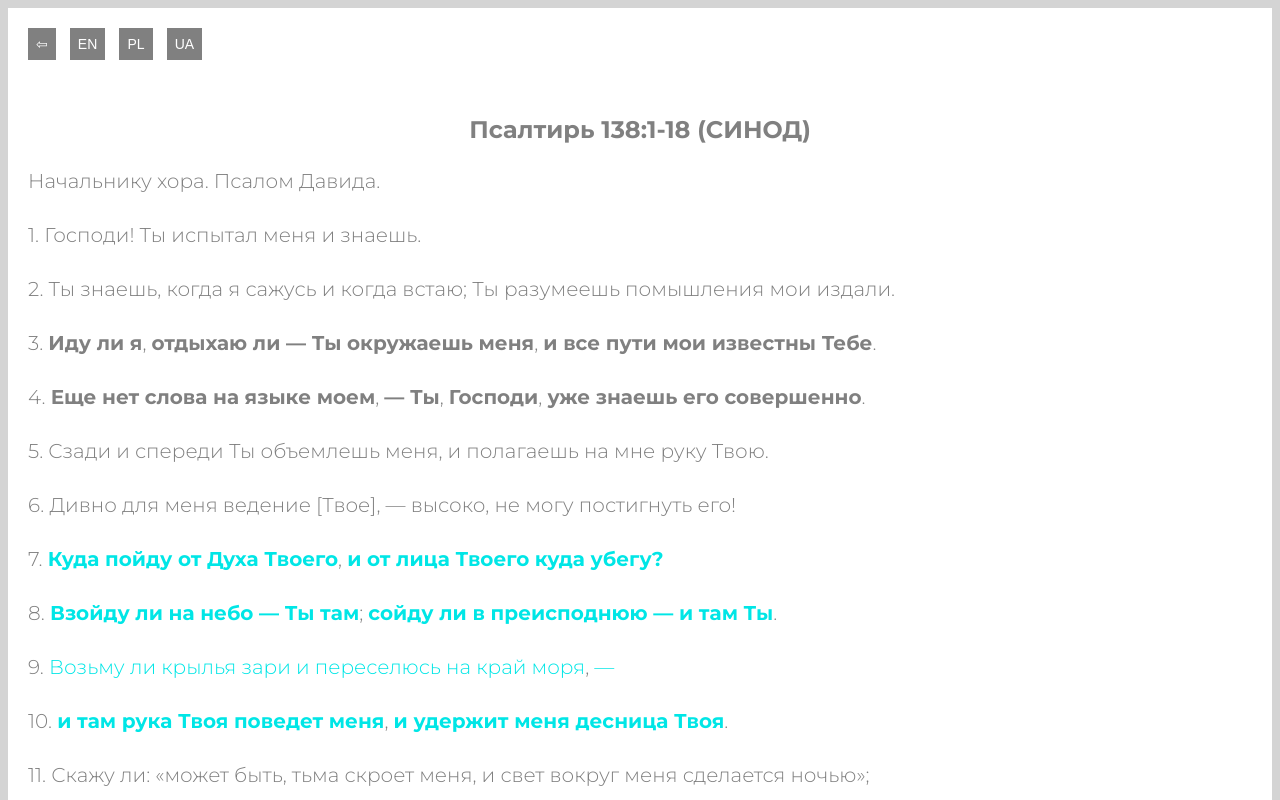
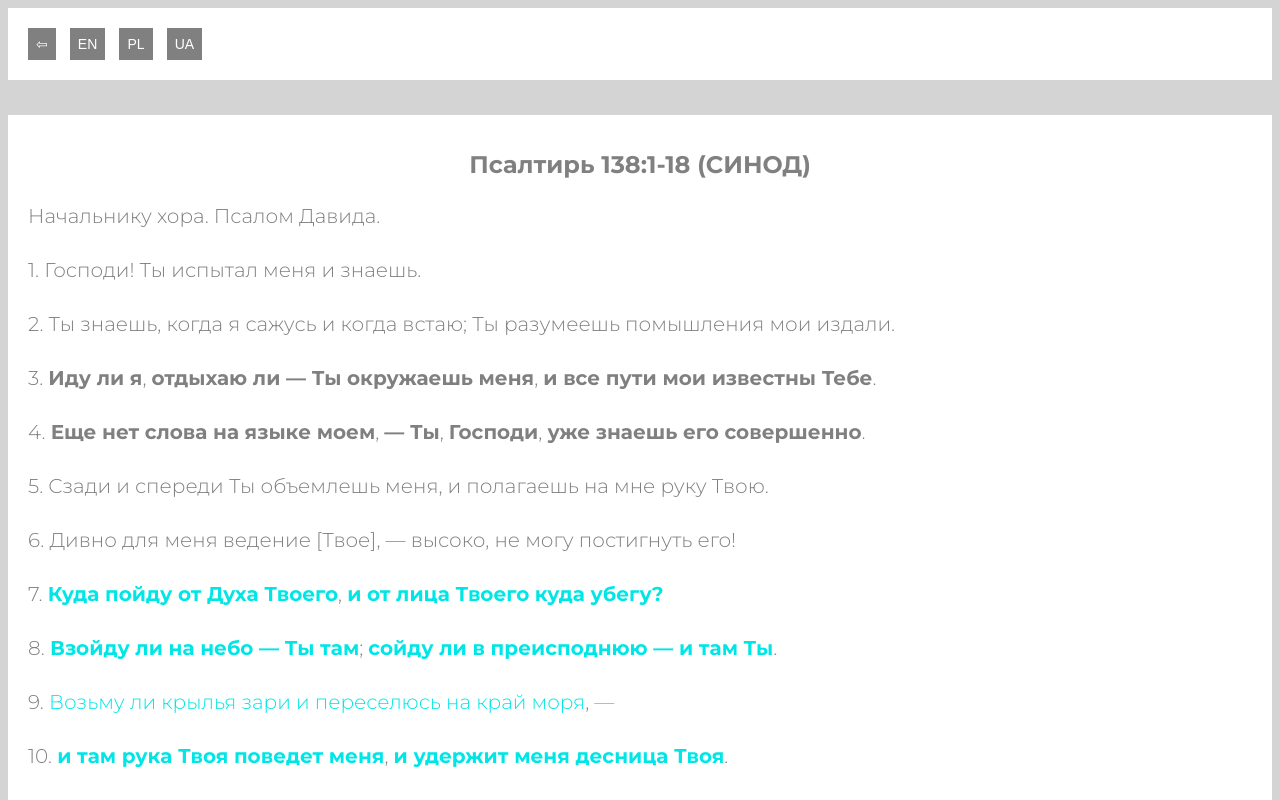
Before and after one commit to j-fullstack-d/Bible-Verses-white-grey--RU, a plain HTML site: page index.html in a window 1280 px wide. Shown: the top 800 px of the page. Drawn offline with Linux system fonts and the light colour scheme.

Commit message:
Updated main.css

```diff
--- a/css/main.css
+++ b/css/main.css
@@ -2,6 +2,8 @@
   background-color: hsl(0, 0%, 100%);
 }
 
-.underline__color--lightgrey {
+.div__underline--lightgrey {
+  width: 100%;
+  height: 35px;
   color:hsl(0, 0%, 83%)
 }
```
